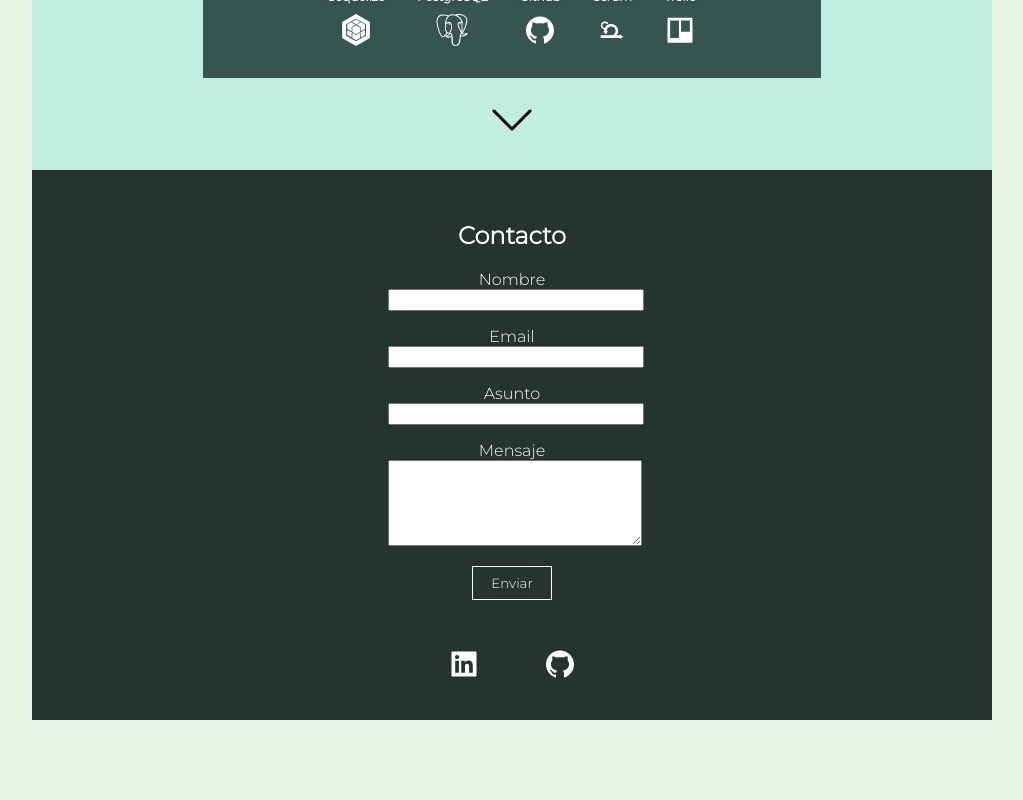
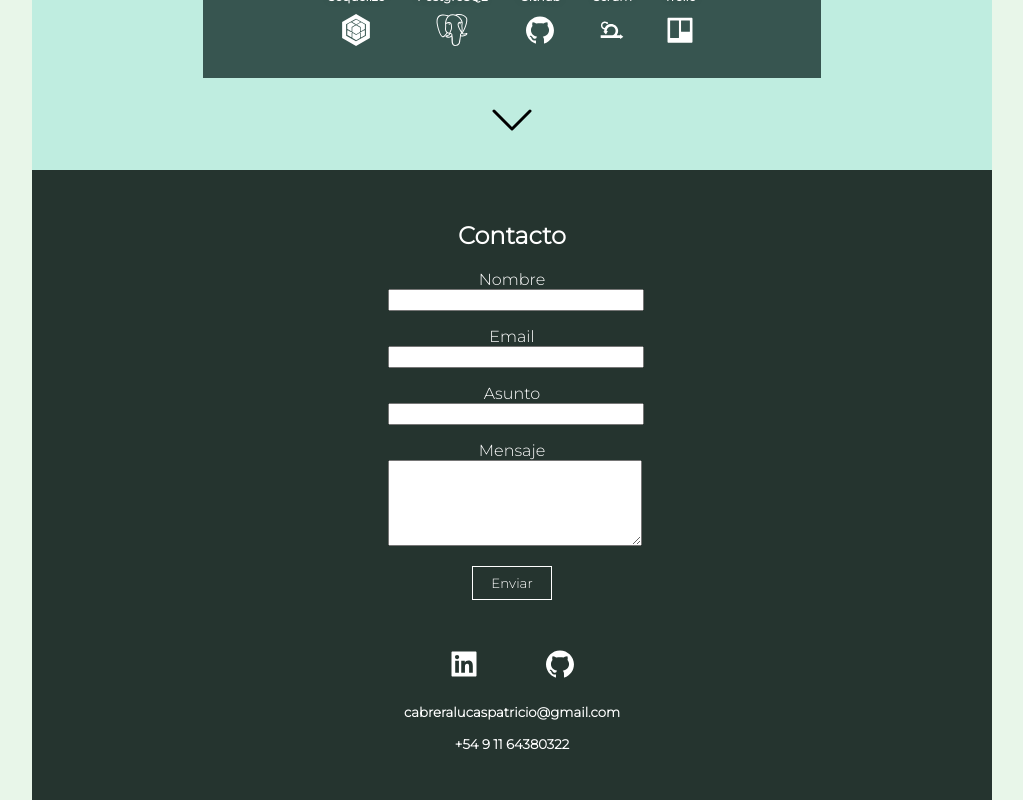
Before and after one commit to cabreraluc/portfolio, a React (Create React App) app: page / in a window 1280 px wide. Shown: the part 2414-3214 px from the top of the page, without its empty margins (128-1151 px from the left). Before the commit the page ends 3134 px from the top, so only its background shows below. Built offline with nearby package versions, Linux system fonts and the light colour scheme.

Commit message:
2 commit

```diff
--- a/src/components/MainPage.jsx
+++ b/src/components/MainPage.jsx
@@ -237,7 +237,7 @@ export default function MainPage(){
                     className={styles.input_send}
                     />
 
-                    <input type="hidden" name="_next" value="http://localhost:3000"></input>
+                    <input type="hidden" name="_next" value="https://cabreraluc-info.vercel.app"></input>
                     <input type="hidden" name="_captcha" value="false"></input>
                 </form>
                 </div>
@@ -253,7 +253,10 @@ export default function MainPage(){
                     <h1><AiFillGithub/></h1>
                     </a>
 
+
                 </div>
+                <h5 style={{margin:"1rem"}}>cabreralucaspatricio@gmail.com</h5>
+                    <h5 style={{margin:"1rem"}}>+54 9 11 64380322</h5>
             </div>
 
           </div>
```
